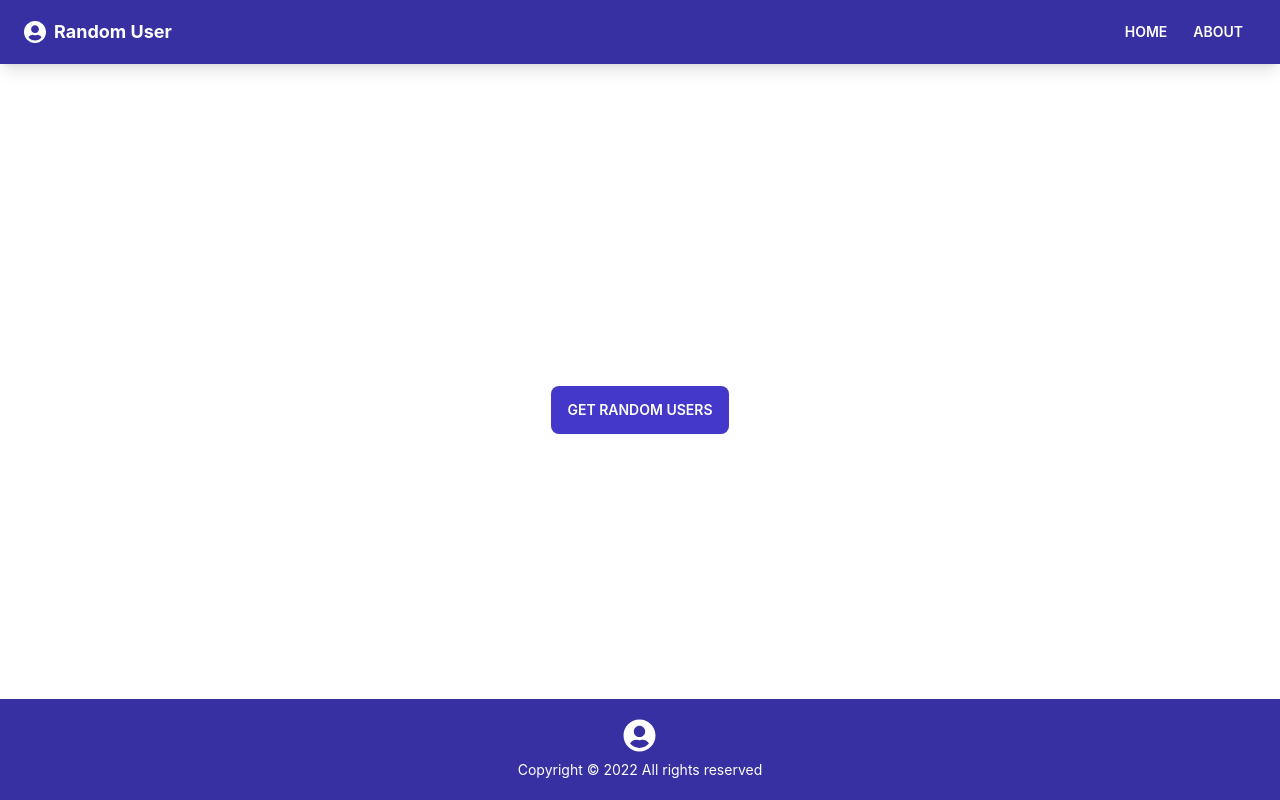
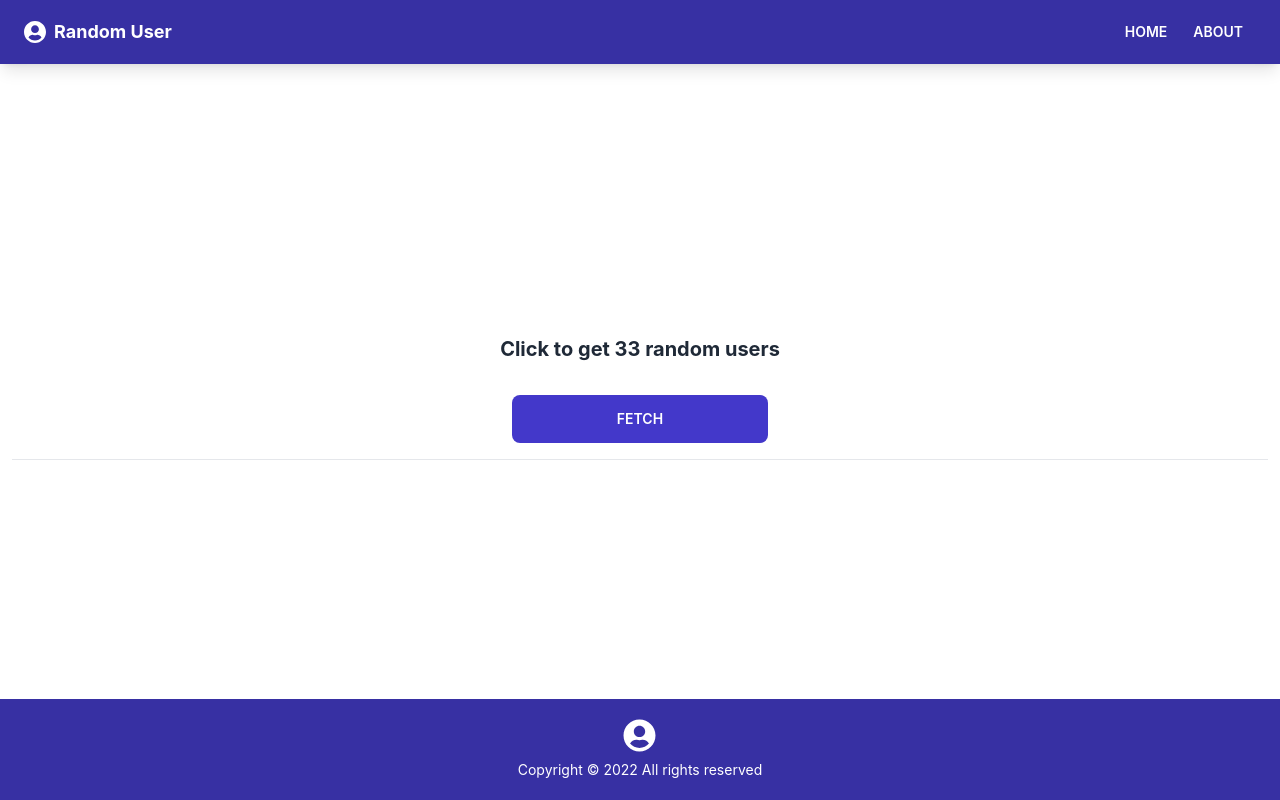
Before and after one commit to ahmed-razic/find-random-user, a React (Create React App) app: page / in a window 1280 px wide. Built offline with nearby package versions, Linux system fonts and the light colour scheme.

Commit message:
user fetch

```diff
--- a/src/components/users/UserFetch.jsx
+++ b/src/components/users/UserFetch.jsx
@@ -14,19 +14,19 @@ function UserFetch() {
 
   return (
     <>
-      <div className='container mx-auto'>
+      <div className='container mx-auto mb-10'>
         <div className='flex justify-evenly mb-4'>
           <button
-            className='btn bg-indigo-700 border-none'
+            className='btn bg-indigo-700 border-none btn-wide'
             onClick={() => {
               getUsers()
             }}
           >
-            Get Random Users
+            Fetch
           </button>
         </div>
         {randomUsers.length > 0 && (
-          <div className='flex justify-center'>
+          <div className='flex justify-center mb-12'>
             <button
               className='btn bg-red-600 border-none justify-center'
               onClick={() => dispatch({ type: 'CLEAR_USERS' })}
@@ -38,6 +38,7 @@ function UserFetch() {
             </button>
           </div>
         )}
+        <hr />
       </div>
     </>
   )
--- a/src/pages/Home.jsx
+++ b/src/pages/Home.jsx
@@ -4,6 +4,9 @@ import UserResults from '../components/users/UserResults'
 function Home() {
   return (
     <div className='container mx-auto'>
+      <p className='text-xl text-center mb-8 font-bold'>
+        Click to get 33 random users
+      </p>
       <UserFetch />
       <UserResults />
     </div>
```
